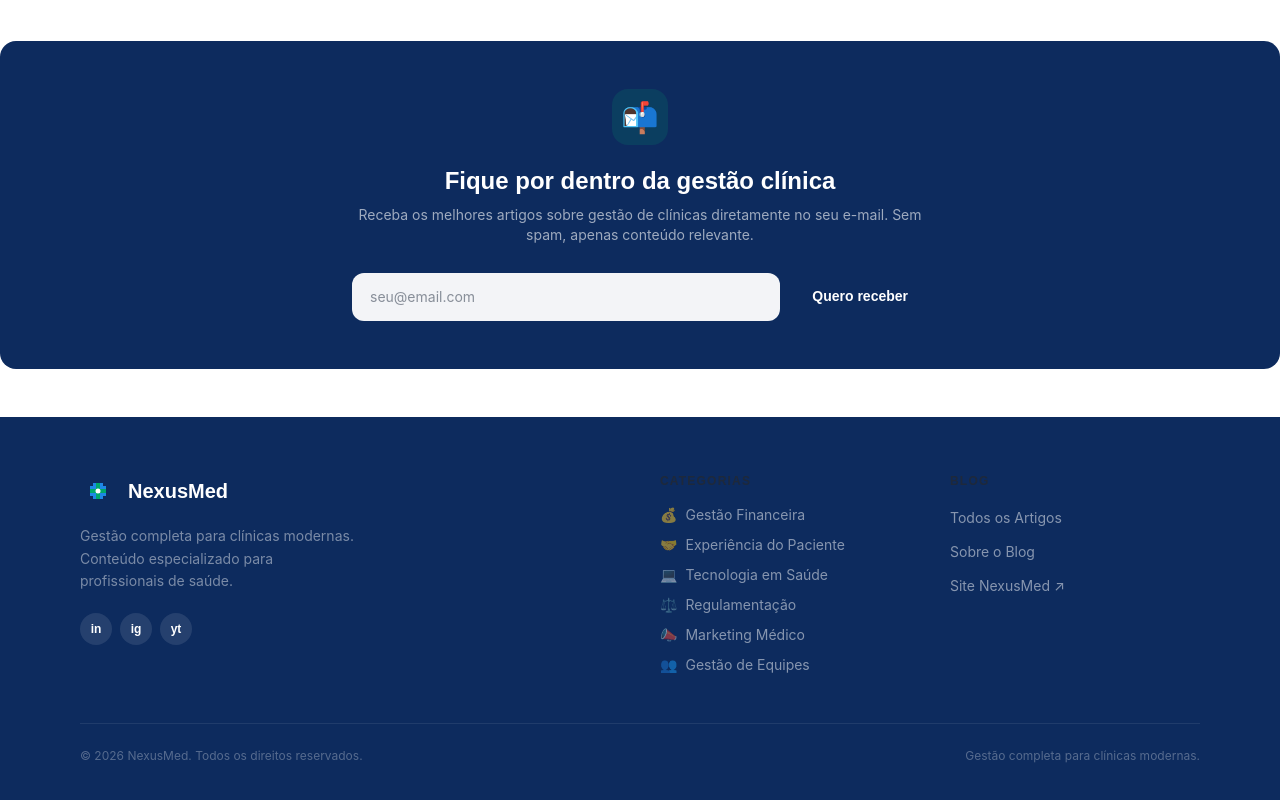
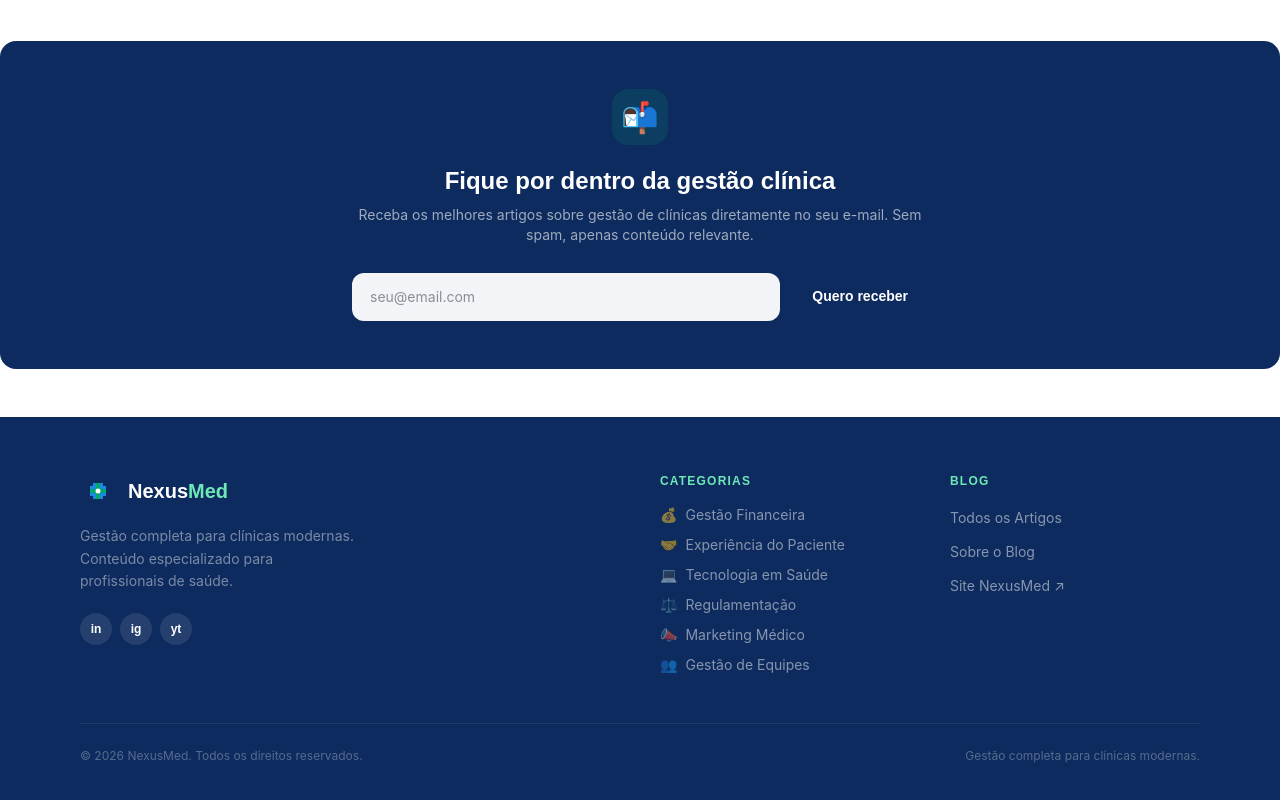
Before and after one commit to adrianois/Blog-NexusMed, a Next.js app in the folder blog-nexusmed/: page / in a window 1280 px wide. Shown: the part 2793-3593 px from the top of the page. Built offline with nearby package versions, Linux system fonts and the light colour scheme.

Commit message:
fix: links das categorias no Footer usando getCategoryHref

```diff
--- a/blog-nexusmed/components/Footer.tsx
+++ b/blog-nexusmed/components/Footer.tsx
@@ -1,5 +1,5 @@
 import Link from 'next/link';
-import { CATEGORIES } from '@/lib/categories';
+import { CATEGORIES, getCategoryHref } from '@/lib/categories';
 
 export default function Footer() {
   return (
@@ -18,14 +18,14 @@ export default function Footer() {
                 <circle cx="18" cy="18" r="2.5" fill="white"/>
               </svg>
               <span className="font-bold text-xl" style={{ fontFamily: 'Poppins, sans-serif', color: 'white' }}>
-                Nexus<span style={{ color: 'var(--nexus-green)' }}>Med</span>
+                Nexus<span style={{ color: '#6EE7B7' }}>Med</span>
               </span>
             </div>
             <p className="text-sm mb-5 leading-relaxed" style={{ color: 'rgba(255,255,255,0.45)', maxWidth: '280px', fontFamily: 'Inter, sans-serif' }}>
               Gestão completa para clínicas modernas. Conteúdo especializado para profissionais de saúde.
             </p>
             <div className="flex gap-2">
-              {[{ label: 'in', hover: '#0A66C2' }, { label: 'ig', hover: '#E1306C' }, { label: 'yt', hover: '#FF0000' }].map((s) => (
+              {[{ label: 'in' }, { label: 'ig' }, { label: 'yt' }].map((s) => (
                 <a key={s.label} href="#"
                   className="w-8 h-8 rounded-full flex items-center justify-center text-xs font-bold text-white transition-colors"
                   style={{ background: 'rgba(255,255,255,0.1)', fontFamily: 'Poppins, sans-serif' }}
@@ -38,11 +38,13 @@ export default function Footer() {
 
           {/* Categorias */}
           <div>
-            <h3 className="text-xs font-semibold uppercase tracking-widest mb-4" style={{ color: 'var(--nexus-green)', fontFamily: 'Poppins, sans-serif' }}>Categorias</h3>
+            <h3 className="text-xs font-semibold uppercase tracking-widest mb-4" style={{ color: '#6EE7B7', fontFamily: 'Poppins, sans-serif' }}>Categorias</h3>
             <ul className="space-y-2.5">
               {CATEGORIES.map((cat) => (
                 <li key={cat.slug}>
-                  <Link href={`/categorias/${cat.slug}`} className="text-sm transition-colors hover:text-white flex items-center gap-2"
+                  <Link
+                    href={getCategoryHref(cat)}
+                    className="text-sm transition-colors hover:text-white flex items-center gap-2"
                     style={{ color: 'rgba(255,255,255,0.5)', fontFamily: 'Inter, sans-serif' }}
                   >
                     <span>{cat.icon}</span> {cat.name}
@@ -54,7 +56,7 @@ export default function Footer() {
 
           {/* Links */}
           <div>
-            <h3 className="text-xs font-semibold uppercase tracking-widest mb-4" style={{ color: 'var(--nexus-green)', fontFamily: 'Poppins, sans-serif' }}>Blog</h3>
+            <h3 className="text-xs font-semibold uppercase tracking-widest mb-4" style={{ color: '#6EE7B7', fontFamily: 'Poppins, sans-serif' }}>Blog</h3>
             <ul className="space-y-2.5">
               {[
                 { href: '/blog', label: 'Todos os Artigos' },
```
